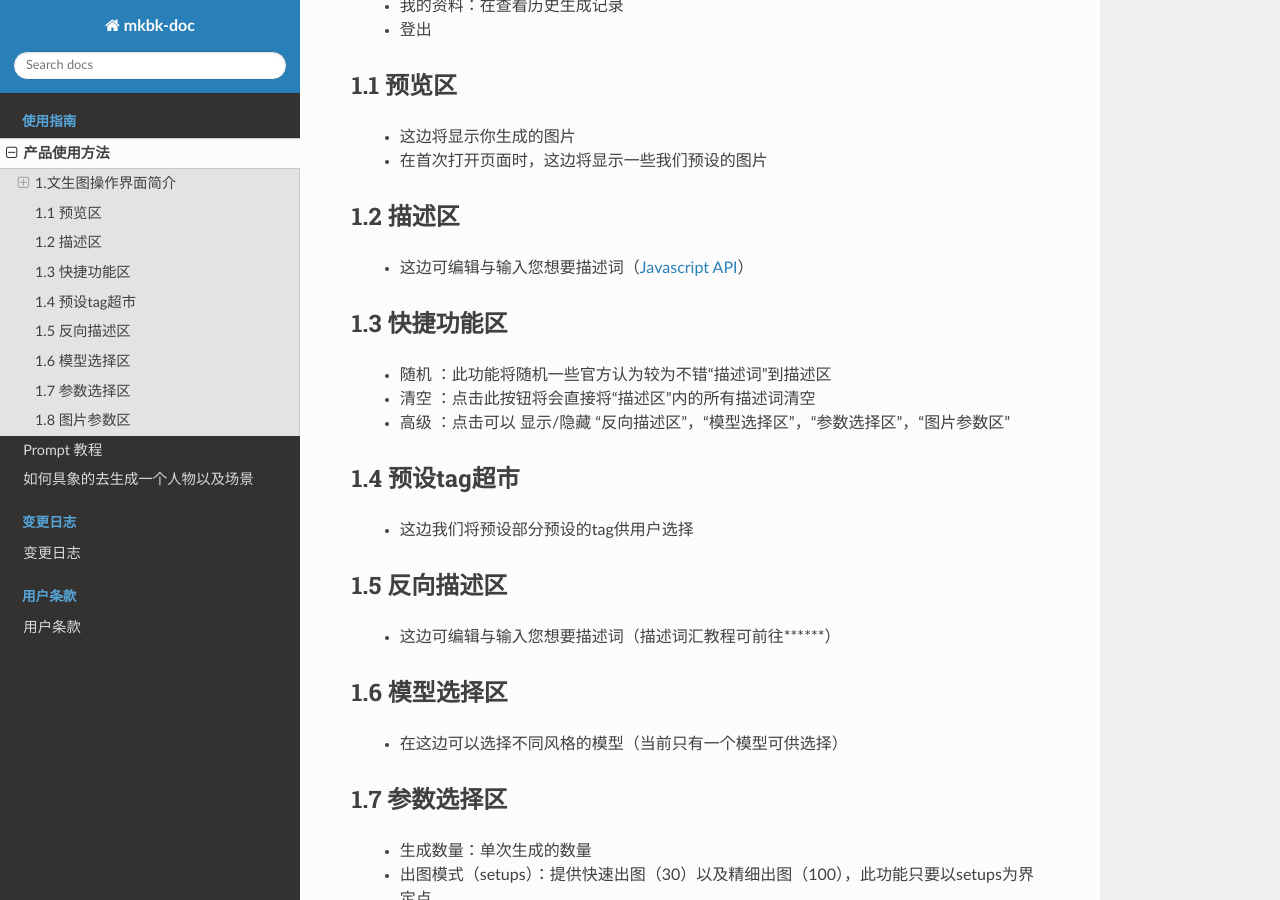
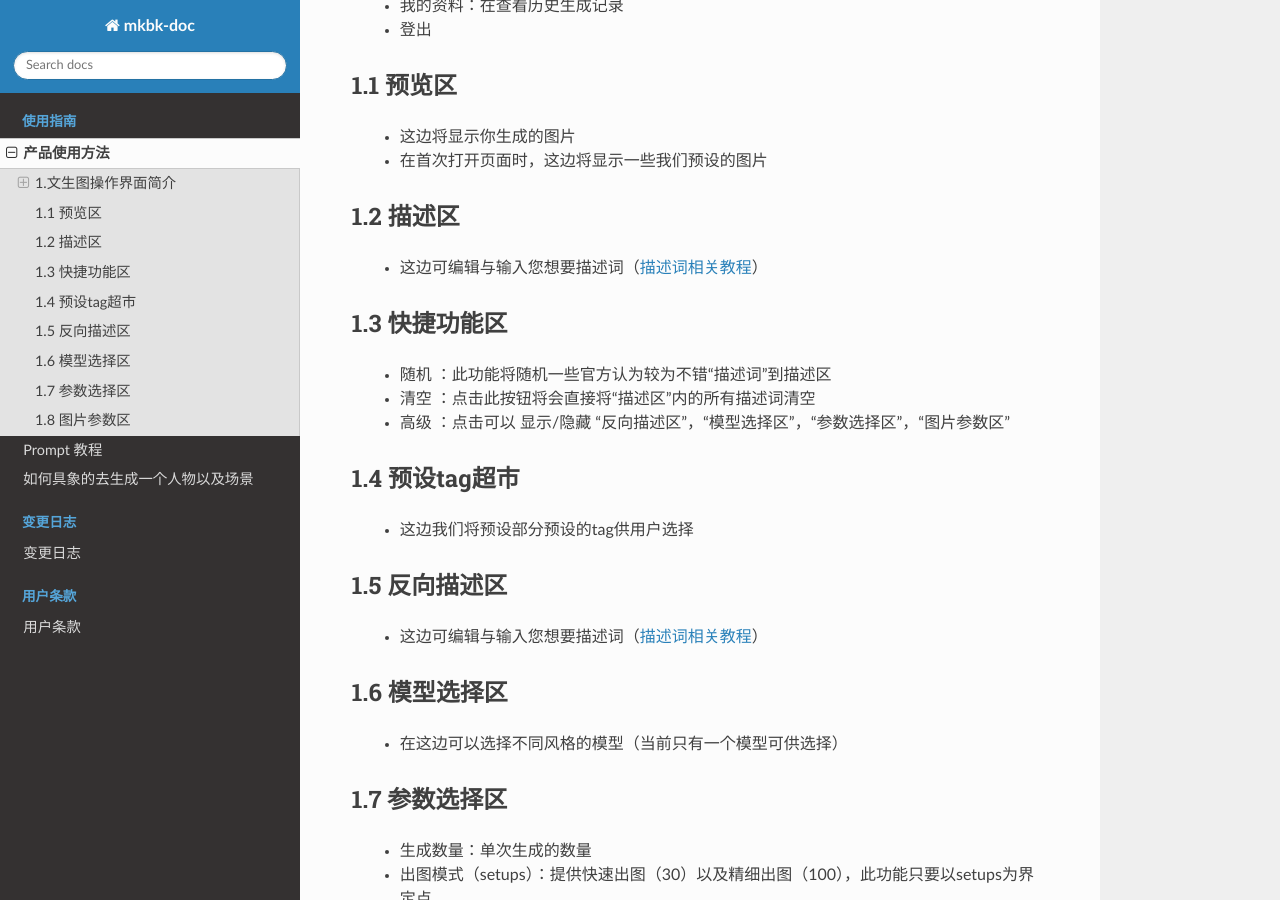
Before and after one commit to makamaka0520/maka-doc, a Sphinx documentation site: the page built from source/tutorial/Basic_Interface_Operation_T2I.rst, in a window 1280 px wide and 900 px high, scrolled down 890 px. Built offline with Sphinx 7.4.7 and the Read the Docs theme 2.0.0, drawn with Linux system fonts in a browser that asks for light colours.

Commit message:
Update Basic_Interface_Operation_T2I.rst

```diff
--- a/source/tutorial/Basic_Interface_Operation_T2I.rst
+++ b/source/tutorial/Basic_Interface_Operation_T2I.rst
@@ -39,7 +39,7 @@
 1.2 描述区
 ----------------------------------------
 
-   - 这边可编辑与输入您想要描述词（`Javascript API <tutprial/Prompt_course.rst>`_）
+   - 这边可编辑与输入您想要描述词（`描述词相关教程 <Prompt_course.html>`_）
 
 
 1.3 快捷功能区
@@ -57,7 +57,7 @@
 1.5 反向描述区
 ----------------------------------------
 
-   - 这边可编辑与输入您想要描述词（描述词汇教程可前往******）
+   - 这边可编辑与输入您想要描述词（`描述词相关教程 <Prompt_course.html>`_）
 
 1.6 模型选择区
 ----------------------------------------
```
